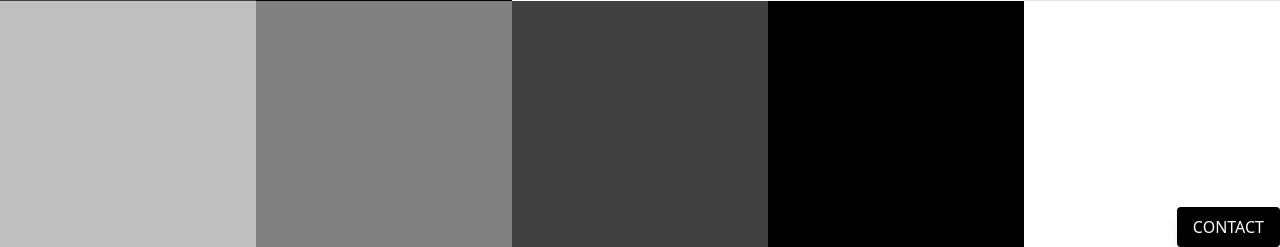
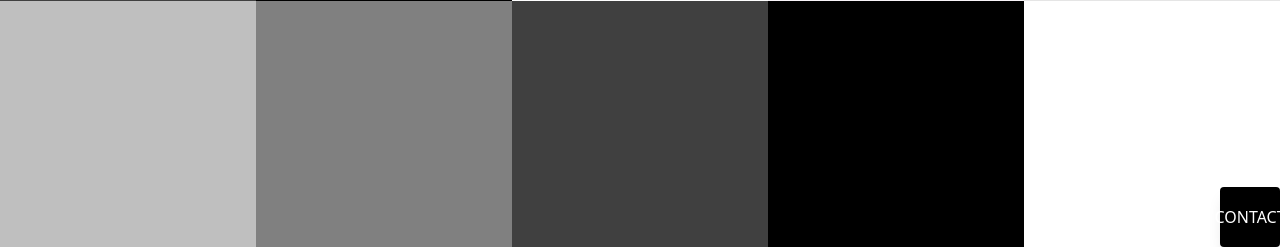
Before and after one commit to MaxAdams1997/render-deployment, a FastAPI app: page / in a window 1280 px wide. Shown: the part 553-800 px from the top of the page. Run offline with FastAPI, Linux system fonts and the light colour scheme; some libraries are stand-ins or nearby versions.

Commit message:
commit 52

```diff
--- a/api/main.py
+++ b/api/main.py
@@ -26,8 +26,8 @@ if os.path.isdir(static_dir):
 def proxy_greensleeves():
     # Try multiple remote artwork URLs (some CDNs block hotlinking). If all fail, serve local SVG fallback.
     remote_candidates = [
-        'https://images.discogs.com/1QwQvQwQvQwQvQwQvQwQvQwQvQw=/fit-in/600x600/filters:strip_icc():format(jpeg):mode_rgb():quality(90)/discogs-images/R-7549711-1463402822-5637.jpeg.jpg',
-        'https://img.discogs.com/SW1hZ2U6MjAzNjgwMzI=/fit-in/600x600/filters:strip_icc():format(jpeg):mode_rgb():quality(90)/discogs-images/R-7549711-1463402822-5637.jpeg.jpg'
+        'https://i.discogs.com/ohvwxSWBL23kxtxOGe6V8kQjC8E2X3VXgTwU8RiW5FI/rs:fit/g:sm/q:90/h:600/w:600/czM6Ly9kaXNjb2dz/LWRhdGFiYXNlLWlt/YWdlcy9SLTc1NDk3/MTEtMTQ2MzQwMjgy/Mi01NjM3LmpwZWc.jpeg',
+        'https://i.discogs.com/dJCE6zUBGoc1ZBsQ0Y9Vj5PMpVuQBH3cuUTKSKYvfDk/rs:fit/g:sm/q:90/h:600/w:600/czM6Ly9kaXNjb2dz/LWltYWdlcy9SLTc1/NDk3MTEtMTQ2MzQw/MjgyMi01NjM3Lmpw/ZWc.jpeg'
     ]
     # stream the first successful remote image candidate without saving to disk (no permanent hosting)
     for url in remote_candidates:
--- a/templates/index.html
+++ b/templates/index.html
@@ -225,10 +225,15 @@
                 btn.id = 'floating-contact';
                 btn.href = '/contact';
                 btn.textContent = 'CONTACT';
-                btn.className = 'fixed bg-black text-white px-4 py-2 rounded shadow-lg hover:bg-white hover:text-black transition-colors duration-150';
+                btn.className = 'fixed bg-black text-white rounded shadow-lg hover:bg-white hover:text-black transition-colors duration-150';
                 btn.style.zIndex = '1000';
                 btn.style.right = '0';
                 btn.style.bottom = '0';
+                btn.style.width = '60px';
+                btn.style.height = '60px';
+                btn.style.display = 'flex';
+                btn.style.alignItems = 'center';
+                btn.style.justifyContent = 'center';
                 document.body.appendChild(btn);
             })();
 
```
